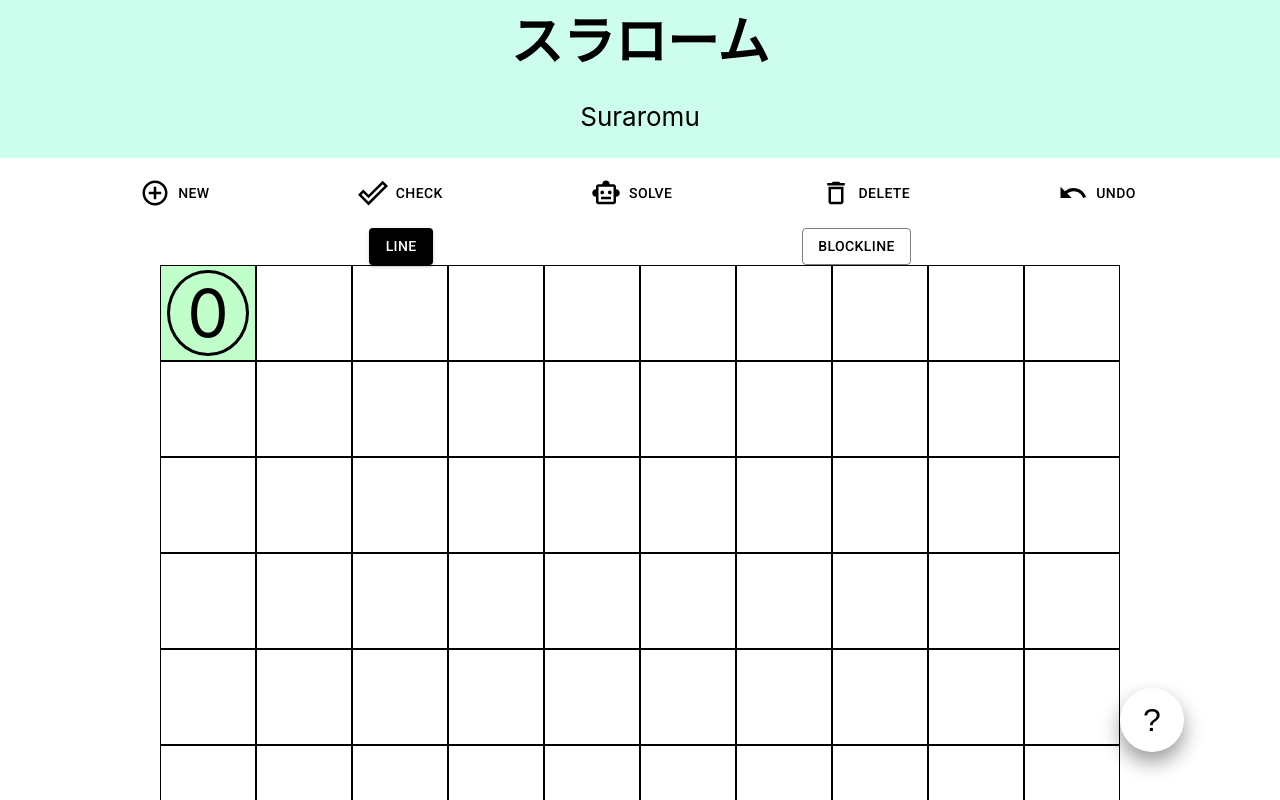
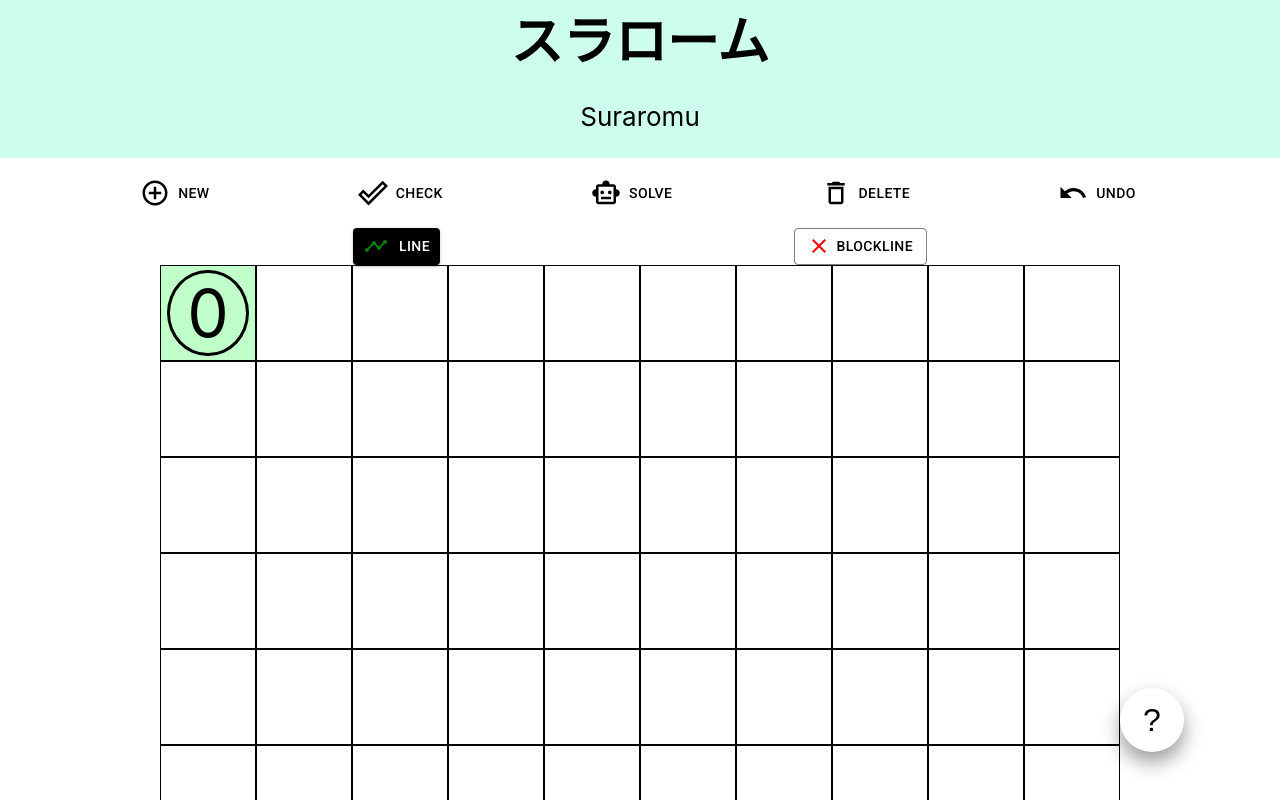
Before and after one commit to alexander-klotz/Suraromu, a React (Create React App) app in the folder suraromu/: page / in a window 1280 px wide. Shown: the top 800 px of the page. Built offline with nearby package versions, Linux system fonts and the light colour scheme; a web font is replaced by a local one.

Commit message:
added ToolbarIcons

```diff
--- a/suraromu/src/components/Toolbar.js
+++ b/suraromu/src/components/Toolbar.js
@@ -1,5 +1,7 @@
 import Button from '@mui/material/Button';
 import { createTheme, ThemeProvider } from '@mui/material/styles';
+import CloseIcon from '@mui/icons-material/Close';
+import TimelineIcon from '@mui/icons-material/Timeline';
 
 const Toolbar = (props) => {
 
@@ -21,19 +23,19 @@ const Toolbar = (props) => {
     })
 
     return (
-        <div style={{ display: 'flex', justifyContent: 'space-evenly' }}>
+        <div style={{ display: 'flex', justifyContent: 'space-evenly'}}>
         <ThemeProvider theme={theme}>
             <Button
                 onClick={() => handleChoiceClick(1)}
                 variant={props.toolType === 1 ? 'contained' : 'outlined'}
             >
-                Line
+                <TimelineIcon style={{ color: 'green', paddingRight:"20%"}}/> Line
             </Button>
             <Button
                 onClick={() => handleChoiceClick(2)}
                 variant={props.toolType === 2 ? 'contained' : 'outlined'}
             >
-                BlockLine
+                <CloseIcon style={{ color: 'red', paddingRight:"5%"}}/> BlockLine
             </Button>
         </ThemeProvider>
         </div>
--- a/suraromu/src/components/VertLine.js
+++ b/suraromu/src/components/VertLine.js
@@ -11,6 +11,7 @@ export default function VertLine(props) {
     const handleMouseOut = () => {
       setIsHovering(false);
     };
+
     return(
     <div key={props.index} className="vert--line--hitbox" onClick={props.handleLineClick} onMouseOver={handleMouseOver} onMouseOut={handleMouseOut}>
         {props.isSet === 1 && (!isHovering || props.toolType === 1) &&
```
Also changed, not shown: suraromu/src/images/line.png (added).
